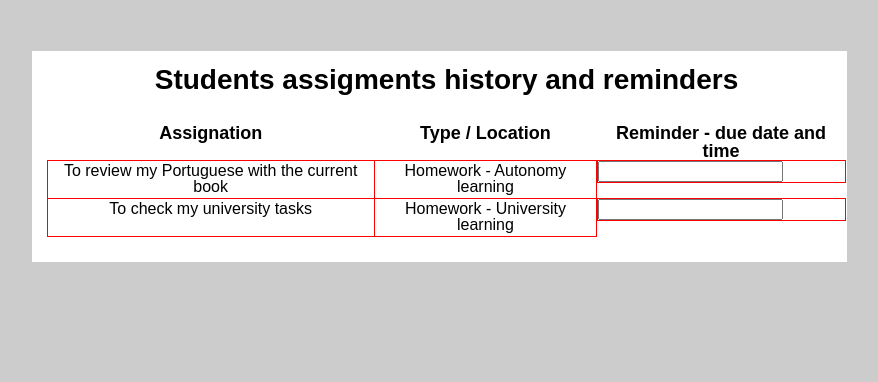
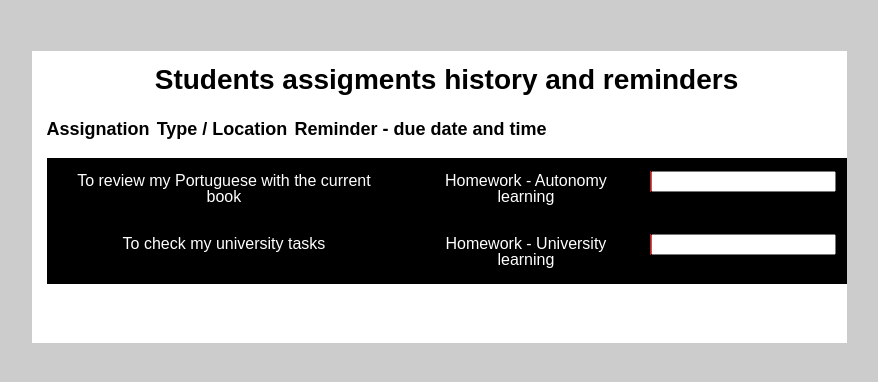
Before and after one commit to soyReynald/students_assignation_manager, a website: page tasks.html in a window 1280 px wide. Shown: the whole page, without its empty margins (201-1079 px from the left). Drawn offline with Linux system fonts and the light colour scheme.

Commit message:
[F] Updating the insert process - 70/100

```diff
--- a/public/assets/personal_styles.css
+++ b/public/assets/personal_styles.css
@@ -13,18 +13,55 @@ main table {
 
 main table:last-child{
     text-align: center;
+    margin-top: 19pt;
+    margin-bottom: 29pt;
+    margin-left: auto;
+    margin-right: auto;
 }
 
+main table tbody tr {
+    background: #000;
+    color: white;
+    max-height: 70px;
+}
+
+
+main table tbody tr td {
+    vertical-align: center;
+}
+
+main table tbody tr a {
+    color: white;
+    text-decoration: none;
+}
+
+main table tbody tr a:hover {
+    text-decoration: underline;
+}
 main table {
     margin-top: 30px;
 }
 
 main table tr td {
-    border-bottom: 3px;
-    border-color: red;
-    border-width: thin;
-    border-style: double;
-    padding: 2.6px;
+    border:none;
+    padding: 15.6px;
+}
+
+main table thead tr:first-child {
+    display: flex;
+}
+main table tbody {
+    display: block;
+}
+main table thead tr {
+    padding-right: 34px !important;
+    overflow: hidden;
+    display: inline-flex;
+    justify-content: space-between !important;
+    width: 500px;
+}
+main table tbody tr td {
+    margin-right: 10px;
 }
 main table tr td:last-child {
     padding: 0px !important;
@@ -41,3 +78,21 @@ main table tr td:last-child button{
 .assignations-table thead {
     height: 45px;
 }
+
+main table thead tr th {
+    margin-bottom: 20px !important;
+    padding: 0px;
+}
+
+/***/
+/* Buttons styles
+/*
+/***/
+
+.btn_action.add span{
+    background-color: rgb(5, 11, 124);
+}
+.btn_action.add span:hover {
+    background: black;
+    color: white;
+}
--- a/public/assets/styles.css
+++ b/public/assets/styles.css
@@ -177,6 +177,7 @@ table {
   main table thead tr th {
     font-size: 18px;
     font-weight: bold;
+    padding-right: 20%;
   }
 
   * {
```
Also changed, not shown: index.js (+11 -0 lines), views/index.html (+1 -3 lines).
